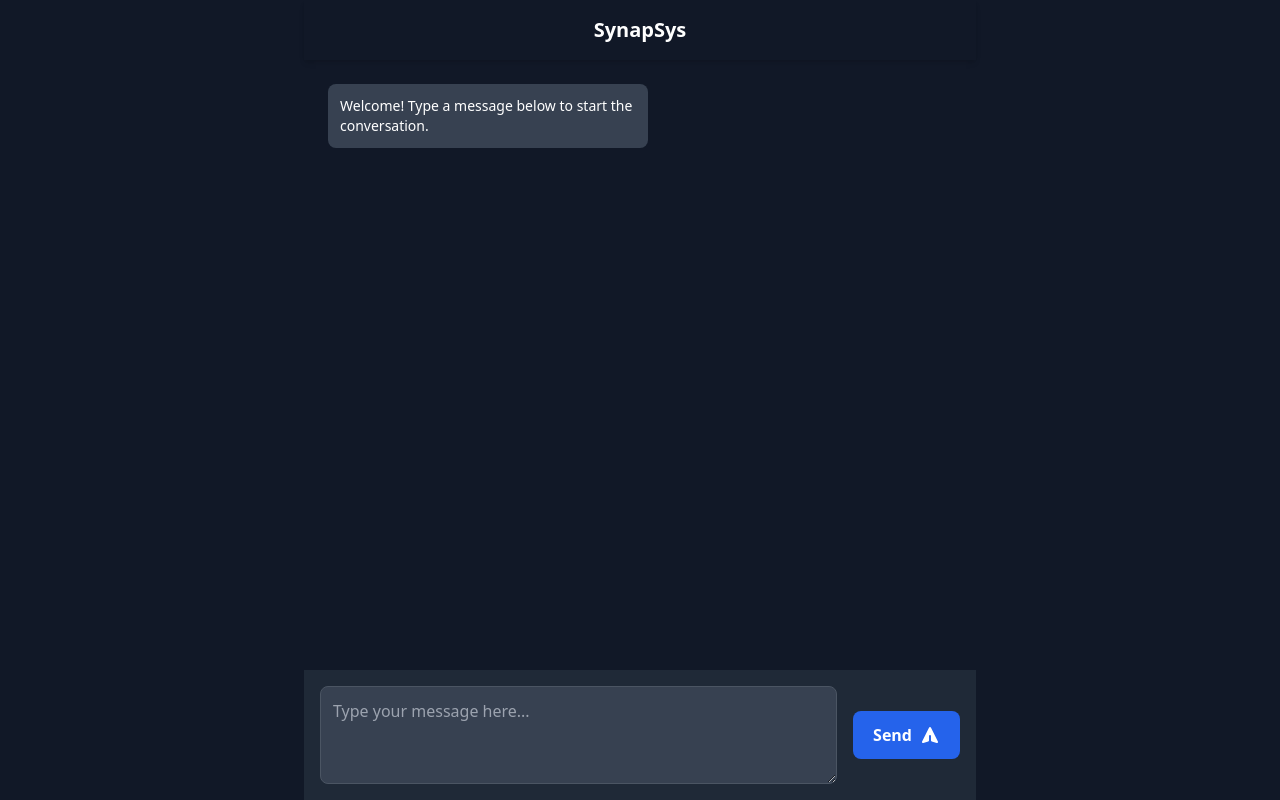
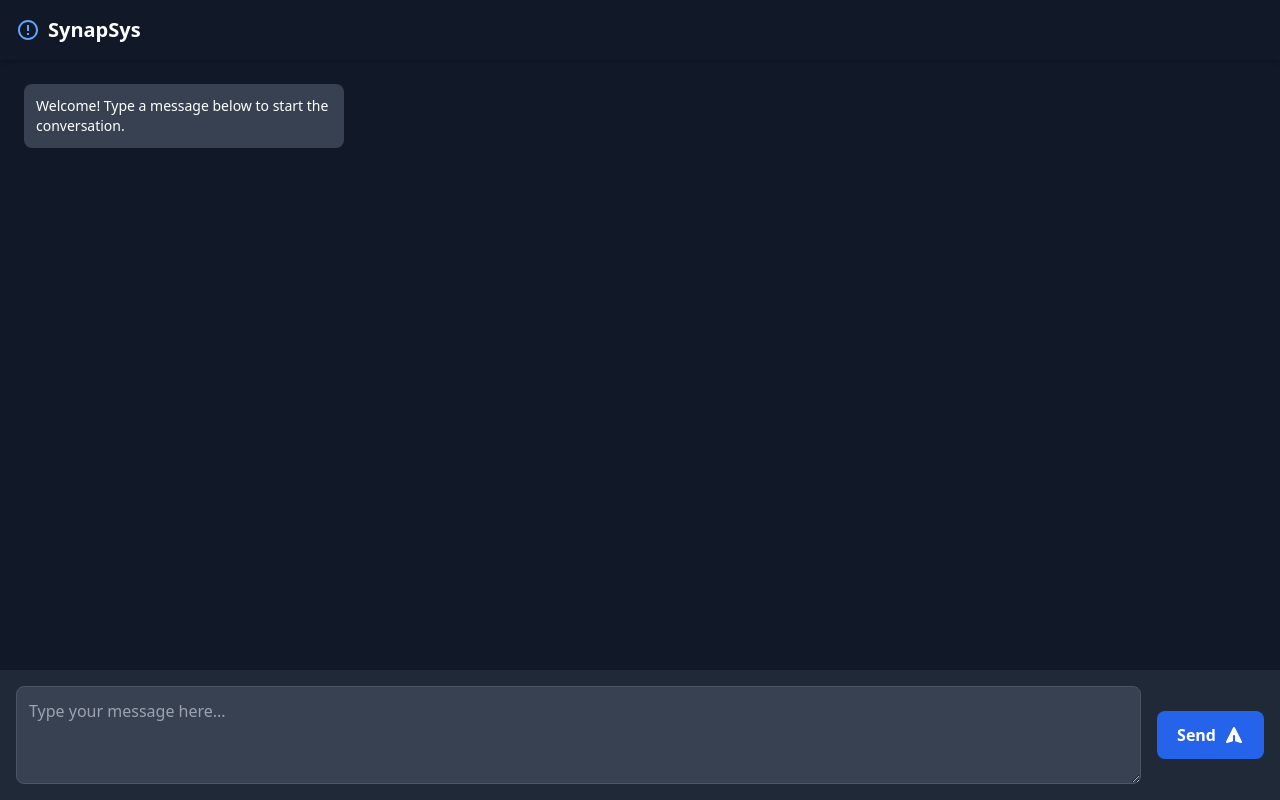
Before and after one commit to kevasesk/synapsys, a Flask app: page / in a window 1280 px wide. Run offline with Flask 3, Linux system fonts and the light colour scheme; parts of the project's set-up code (start-up, migrations or seed data) failed here and were passed over; some libraries are stand-ins or nearby versions.

Commit message:
small improve template

```diff
--- a/templates/index.html
+++ b/templates/index.html
@@ -7,10 +7,13 @@
     <script src="https://cdn.tailwindcss.com"></script>
 </head>
 <body class="bg-gray-900 text-white font-sans">
-    <div id="chat-container" class="flex flex-col h-screen max-w-2xl mx-auto">
+    <div id="chat-container" class="flex flex-col h-screen container mx-auto">
 
-        <header class="p-4 shadow-md z-10">
-            <h1 class="text-xl font-bold text-center">SynapSys</h1>
+        <header class="p-4 shadow-md z-10 flex items-center">
+            <svg xmlns="http://www.w3.org/2000/svg" viewBox="0 0 24 24" fill="currentColor" class="w-6 h-6 mr-2 text-blue-400">
+                <path d="M12 2C6.48 2 2 6.48 2 12s4.48 10 10 10 10-4.48 10-10S17.52 2 12 2zm0 18c-4.41 0-8-3.59-8-8s3.59-8 8-8 8 3.59 8 8-3.59 8-8 8zm-1-13h2v6h-2zm0 8h2v2h-2z"/>
+            </svg>
+            <h1 class="text-xl font-bold">SynapSys</h1>
         </header>
 
         <main id="dialog-area" class="flex-1 p-6 overflow-y-auto space-y-4">
@@ -25,7 +28,7 @@
              <div class="flex justify-start">
                 <div class="bg-gray-700 p-3 rounded-lg">
                     <div class="flex items-center space-x-1">
-                        <span class="text-xs font-medium text-gray-400">Bot is typing</span>
+                        <span class="text-xs font-medium text-gray-400">Thinking</span>
                         <div class="w-1.5 h-1.5 bg-gray-400 rounded-full animate-pulse" style="animation-delay: 0.1s;"></div>
                         <div class="w-1.5 h-1.5 bg-gray-400 rounded-full animate-pulse" style="animation-delay: 0.2s;"></div>
                         <div class="w-1.5 h-1.5 bg-gray-400 rounded-full animate-pulse" style="animation-delay: 0.3s;"></div>
```
